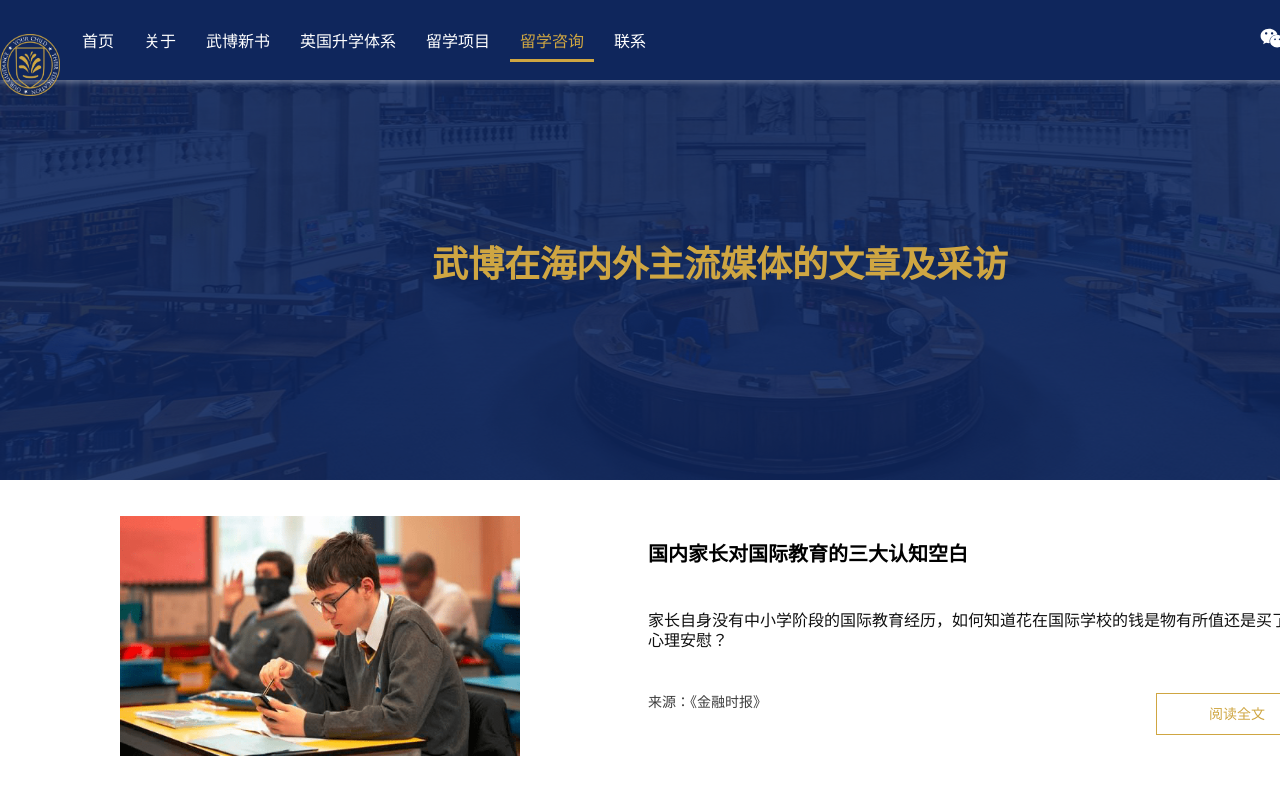
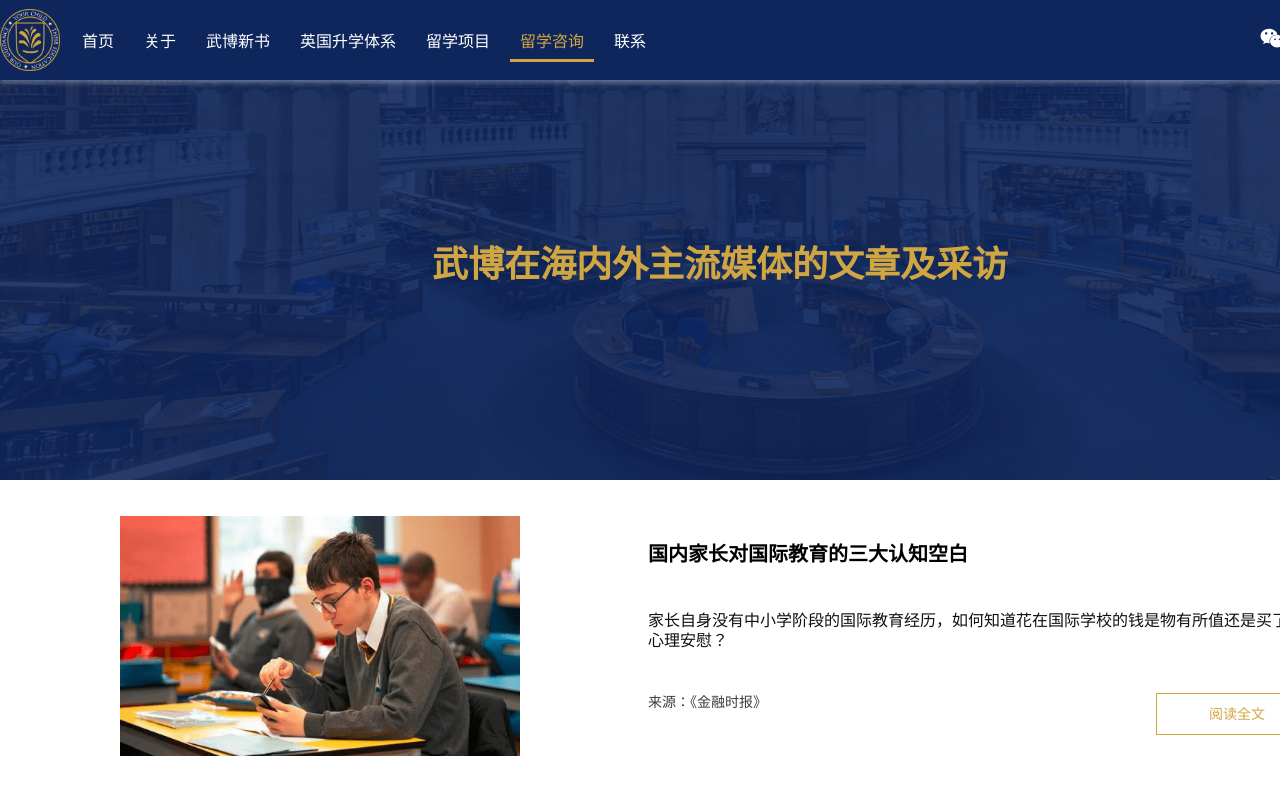
Before and after one commit to Christina0215/waibao, a React (Create React App) app: page /consult/brandinfo in a window 1280 px wide. Shown: the top 800 px of the page. Built offline with nearby package versions, Linux system fonts and the light colour scheme.

Commit message:
修复晓原和徐新的样式冲突，改了轮播图的dots颜色

```diff
--- a/src/abroad.css
+++ b/src/abroad.css
@@ -195,11 +195,16 @@
 }
 
 .slick-dots {
-  transform: translateY(-30px);
+  transform: translateY(-23px);
 }
 
 .slick-dots li.slick-active button:before {
   color: #CFA642 !important;
+  opacity: .99 !important;
+}
+
+.slick-dots li button:before {
+  color: #0F265C !important;
   opacity: .99 !important;
 }
 
--- a/src/recruitment.css
+++ b/src/recruitment.css
@@ -73,7 +73,7 @@
 	display: flex;
 	flex-direction: column;
 }
-.logo{
+.logo_{
 	width: 30px;
 	height: 30px;
 	padding-top: 50px;
```
